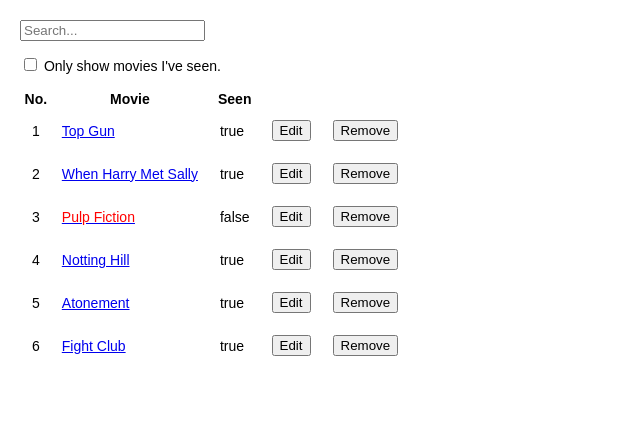
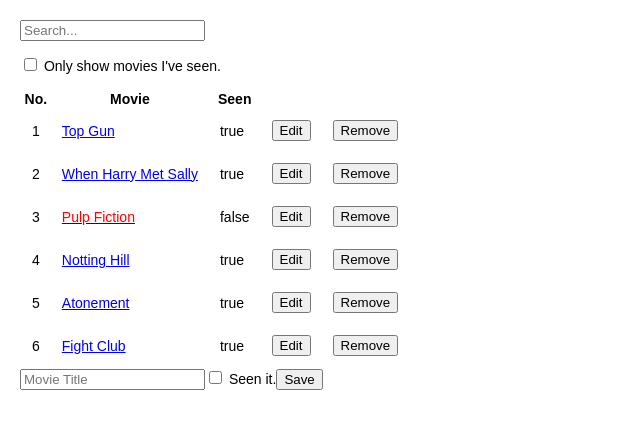
Before and after one commit to thigabiga/movie-night, a React (Create React App) app: page / in a window 1280 px wide. Shown: the top 428 px of the page, without its empty margins (0-640 px from the left). Built offline with nearby package versions, Linux system fonts and the light colour scheme.

Commit message:
added add movie function

```diff
--- a/src/Components/FilterableMovieTable.js
+++ b/src/Components/FilterableMovieTable.js
@@ -1,6 +1,7 @@
 import React, {Component} from 'react';
 import SearchBar from "./SearchBar.js";
 import MovieTable from "./MovieTable.js";
+import MovieForm from "./MovieForm.js";
 
 class FilterableMovieTable extends Component {
 
@@ -16,12 +17,26 @@
         {id: 3, movieTitle: 'Atonement', seen: true, infoLink: '#', position: 5},
         {id: 4, movieTitle: 'Fight Club', seen: true, infoLink: '#', position: 6},
         {id: 5, movieTitle: 'Pulp Fiction', seen: false, infoLink: '#', position: 3}
-      ]
+      ],
+      newMovieTitle: '',
+      seenIt: false
     }
-
+    this.handleTitleChange = this.handleTitleChange.bind(this);
+    this.handleSeenItChange = this.handleSeenItChange.bind(this);
     this.handleFilterTextChange = this.handleFilterTextChange.bind(this);
     this.handleSeenOnlyChange = this.handleSeenOnlyChange.bind(this);
+  }
 
+  handleTitleChange(newTitle) {
+    this.setState({
+      newMovieTitle: newTitle
+    })
+  }
+
+  handleSeenItChange(seenIt) {
+    this.setState({
+      seenIt: seenIt
+    })
   }
 
   handleFilterTextChange(filterText) {
@@ -38,7 +53,18 @@
 
   handleOnDelete(idd) {
     this.setState(prevState => ({
-        movies: prevState.movies.filter( movie => movie.id !== idd )
+      movies: prevState.movies.filter( movie => movie.id !== idd )
+    }));
+  }
+
+  handleAddMovie(title, seenIt) {
+    const newId = getNextID(this.state.movies);
+    const newPosition = getNextPosition(this.state.movies);
+    const newObj = {id: newId, movieTitle: title, seen: seenIt, infoLink: '#', position: newPosition};
+    this.setState(prevState => ({
+      movies: prevState.movies.concat( newObj ),
+      newMovieTitle: '',
+      seenIt: false
     }));
   }
 
@@ -57,9 +83,54 @@
         seenOnly={this.state.seenOnly}
         onDelete={this.handleOnDelete.bind(this)}
         />
+        <MovieForm
+        newMovieTitle={this.state.newMovieTitle}
+        seenIt={this.state.seenIt}
+        onSeenItChange={this.handleSeenItChange}
+        onTitleChange={this.handleTitleChange}
+        onAdd={this.handleAddMovie.bind(this)} />
       </div>
     );
   }
 }
 
 export default FilterableMovieTable;
+
+
+function getNextID(listOfObjs) {
+  let x = 0;
+  listOfObjs.forEach( e => {
+    if (e.id > x) {
+      x = e.id;
+    }
+  })
+  return x + 1;
+};
+
+function getNextPosition(listOfObjs) {
+  let x = 0;
+  listOfObjs.forEach( e => {
+    if (e.position > x) {
+      x = e.position;
+    }
+  })
+  return x + 1;
+};
+
+function changePosition(listOfObjs, newPosition) {
+  let newListOfObjs = []
+  listOfObjs.forEach( e => {
+    if (e.id < newPosition) {
+      newListOfObjs.push(e);
+    } else if (e.id === newPosition) {
+      let newObj = e;
+      newObj.id = newPosition;
+      newListOfObjs.push(newObj);
+    } else {
+      let newObj = e;
+      newObj.id = newPosition + 1;
+      newListOfObjs.push(newObj);
+    }
+  })
+  return newListOfObjs;
+};
--- /dev/null
+++ b/src/Components/MovieForm.js
@@ -0,0 +1,65 @@
+import React, {Component} from 'react';
+
+
+class MovieForm extends Component {
+
+  constructor(props) {
+    super();
+    this.handleSeenItChange = this.handleSeenItChange.bind(this);
+    this.handleTitleChange = this.handleTitleChange.bind(this);
+    // this.state = {
+    //   newMovieTitle: "",
+    //   newSeenIt: null
+    // }
+  }
+
+  addMovie1(title, seenIt) {
+    this.preventDefault();
+    this.props.onAdd(title, seenIt);
+  }
+
+  addMovie(event) {
+    event.preventDefault();
+    this.props.onAdd(this.props.newMovieTitle, this.props.seenIt);
+  }
+
+  // handleChange(event) {
+  //   this.setState({newSeenIt: event.target.value});
+  // }
+
+  handleTitleChange(e) {
+    this.props.onTitleChange(e.target.value);
+  }
+
+  handleSeenItChange(e) {
+    this.props.onSeenItChange(e.target.checked);
+  }
+
+  render() {
+    const newMovieTitle = this.props.newMovieTitle;
+    const seenIt = this.props.seenIt;
+    return (
+      <div>
+        <form onSubmit={this.addMovie.bind(this)}>
+          <input type="text"
+          placeholder="Movie Title"
+          value={this.props.newMovieTitle}
+          onChange = {this.handleTitleChange}
+          />
+          <input type="checkbox"
+          checked={this.props.seenIt}
+          onChange = {this.handleSeenItChange}
+          />
+          {' '}
+          Seen it.
+          <button type="submit">Save</button>
+        </form>
+
+
+
+      </div>
+    )
+  }
+}
+
+export default MovieForm;
```
